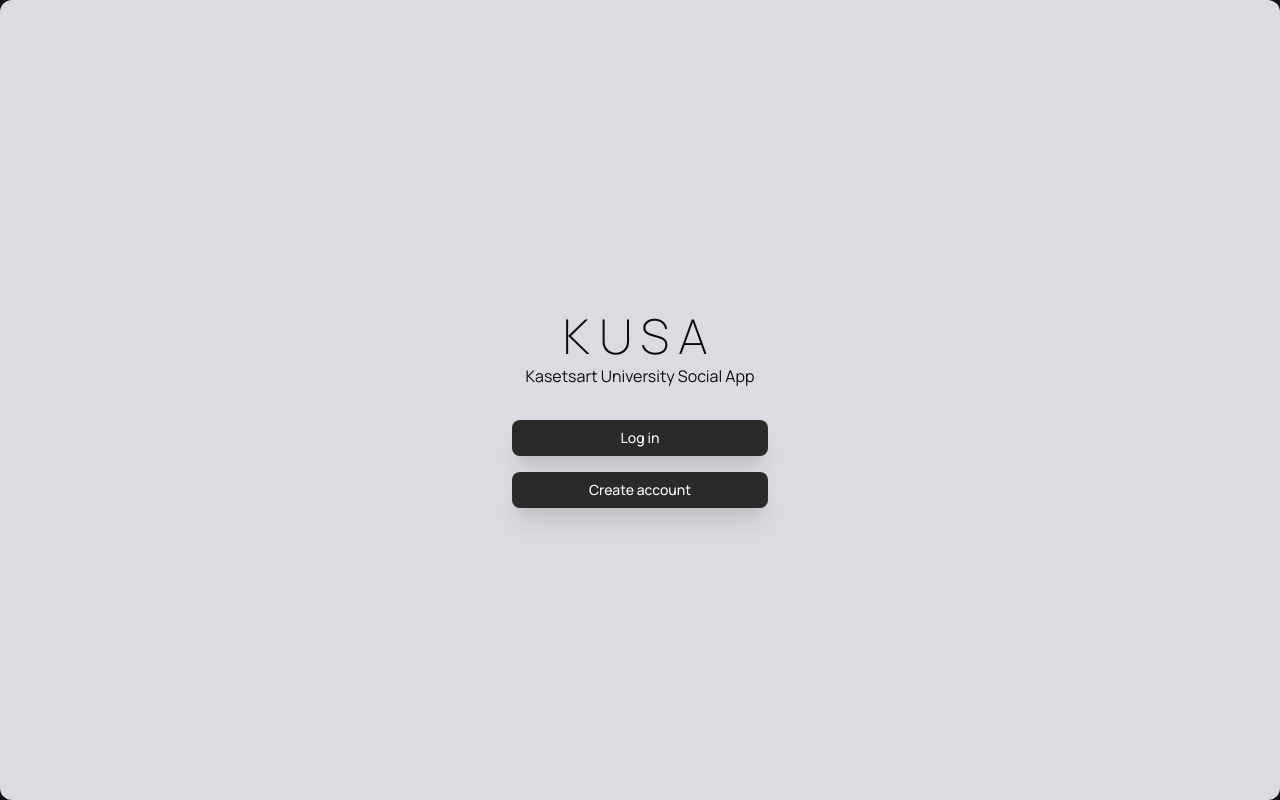
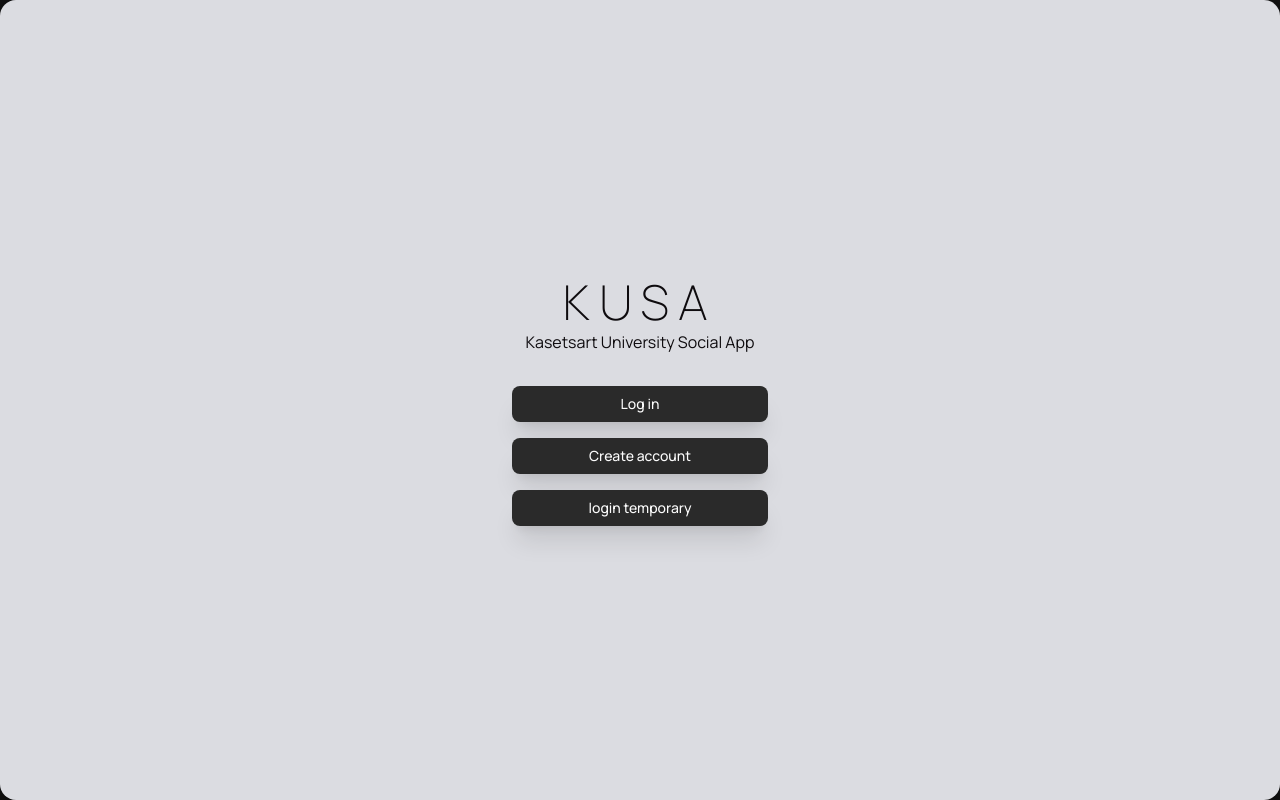
Before and after one commit to taamtera/KUSA, a Next.js app in the folder frontend/: page / in a window 1280 px wide. Built offline with nearby package versions, Linux system fonts and the light colour scheme.

Commit message:
add file / edit files

```diff
--- a/frontend/app/login/page.jsx
+++ b/frontend/app/login/page.jsx
@@ -63,7 +63,7 @@ export default function CardDemo() {
             <Button
               variant="link"
               onClick={() => window.location.href = "/register"}
-              className="text-gray-500"
+              className="text-gray-500 cursor-pointer"
             >
               Sign Up
             </Button>
@@ -106,14 +106,14 @@ export default function CardDemo() {
         <CardFooter className="flex-col gap-2">
           <Button
             type="submit"
-            className="w-full bg-gray-400 hover:bg-gray-500 text-white border-none"
+            className="w-full bg-gray-400 hover:bg-gray-500 text-white border-none cursor-pointer"
             onClick={handleSubmit}
           >
             Login
           </Button>
           <Button
             variant="outline"
-            className="w-full flex items-center justify-center gap-2 bg-gray-200 hover:bg-gray-300 text-gray-700 border-none"
+            className="w-full flex items-center justify-center gap-2 bg-gray-200 hover:bg-gray-300 text-gray-700 border-none cursor-pointer"
           >
           <svg xmlns="http://www.w3.org/2000/svg" x="0px" y="0px" width="100" height="100" viewBox="0 0 48 48">
           <path fill="#FFC107" d="M43.611,20.083H42V20H24v8h11.303c-1.649,4.657-6.08,8-11.303,8c-6.627,0-12-5.373-12-12c0-6.627,5.373-12,12-12c3.059,0,5.842,1.154,7.961,3.039l5.657-5.657C34.046,6.053,29.268,4,24,4C12.955,4,4,12.955,4,24c0,11.045,8.955,20,20,20c11.045,0,20-8.955,20-20C44,22.659,43.862,21.35,43.611,20.083z"></path><path fill="#FF3D00" d="M6.306,14.691l6.571,4.819C14.655,15.108,18.961,12,24,12c3.059,0,5.842,1.154,7.961,3.039l5.657-5.657C34.046,6.053,29.268,4,24,4C16.318,4,9.656,8.337,6.306,14.691z"></path><path fill="#4CAF50" d="M24,44c5.166,0,9.86-1.977,13.409-5.192l-6.19-5.238C29.211,35.091,26.715,36,24,36c-5.202,0-9.619-3.317-11.283-7.946l-6.522,5.025C9.505,39.556,16.227,44,24,44z"></path><path fill="#1976D2" d="M43.611,20.083H42V20H24v8h11.303c-0.792,2.237-2.231,4.166-4.087,5.571c0.001-0.001,0.002-0.001,0.003-0.002l6.19,5.238C36.971,39.205,44,34,44,24C44,22.659,43.862,21.35,43.611,20.083z"></path>
--- a/frontend/app/page.jsx
+++ b/frontend/app/page.jsx
@@ -37,7 +37,7 @@ function Home() {
       <Card
         className="flex basis-full items-center"
         sx={{
-          borderRadius: 3,
+          borderRadius: 4,
           background: "#dbdce1",
         }}
         elevation={5}
@@ -75,7 +75,14 @@ function Home() {
           </div>
           <div className="flex flex-wrap items-center justify-center gap-2 md:flex-row">
             <a href="/register">
-              <Button className="flex w-64 shadow-xl cursor-pointer">Create account</Button>
+              <Button
+              className="flex w-64 shadow-xl cursor-pointer">Create account</Button>
+            </a>
+          </div>
+          <div className="flex flex-wrap items-center justify-center gap-2 md:flex-row">
+            <a href="/login2">
+              <Button
+              className="flex w-64 my-4 shadow-xl cursor-pointer">login temporary</Button>
             </a>
           </div>
         </div>
```
Also changed, not shown: frontend/app/test_page1/page.jsx (added).
